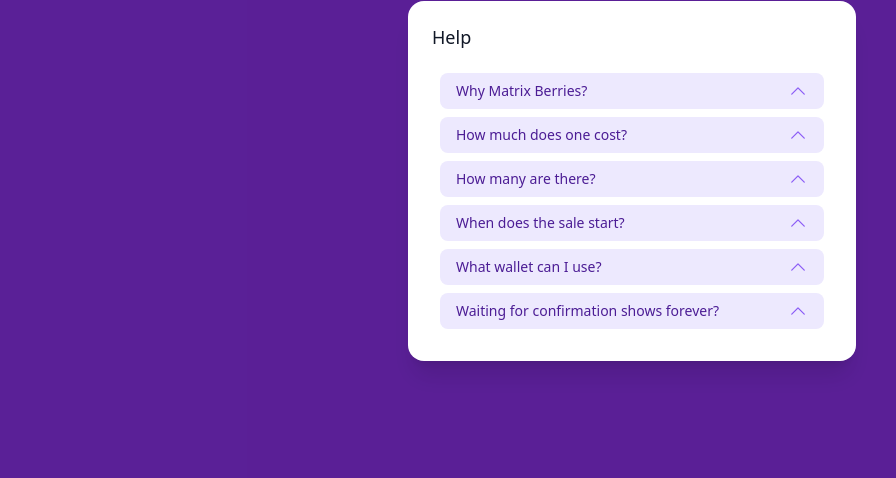
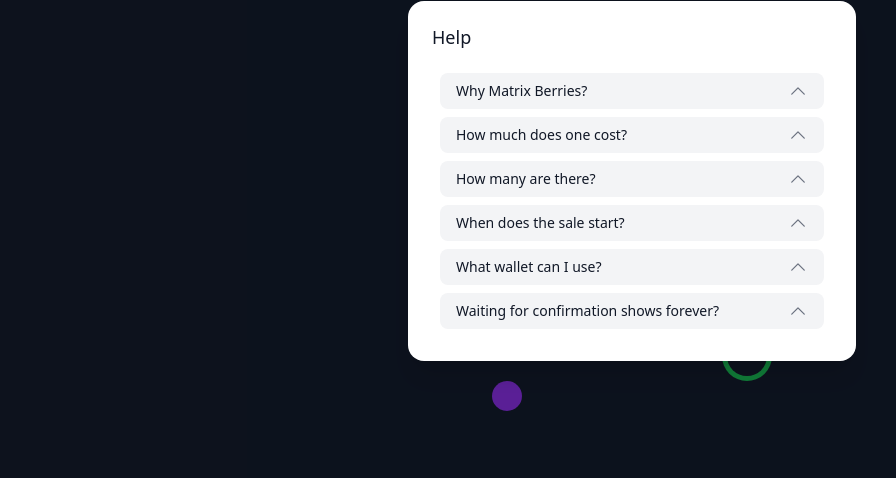
Before and after one commit to berry-pool/matrix, a Gatsby site: page / in a window 1280 px wide. Both pictures are taken after a click on the button "What am I doing here?". Shown: the part 219-697 px from the top of the page, without its empty margins (8-904 px from the left). Built offline with nearby package versions, Linux system fonts and the light colour scheme; Gatsby itself is replaced by a stand-in of ours.

Commit message:
updated UI

```diff
--- a/src/components/helpDialog.tsx
+++ b/src/components/helpDialog.tsx
@@ -56,12 +56,12 @@ export const HelpDialog = ({
                     <Disclosure as="div">
                       {({ open }) => (
                         <>
-                          <Disclosure.Button className="flex w-full justify-between rounded-lg bg-violet-100 px-4 py-2 text-left text-sm font-medium text-violet-900 hover:bg-violet-200 focus:outline-none focus-visible:ring focus-visible:ring-violet-500 focus-visible:ring-opacity-75">
+                          <Disclosure.Button className="flex w-full justify-between rounded-lg bg-gray-100 px-4 py-2 text-left text-sm font-medium text-gray-900 hover:bg-gray-200 focus:outline-none focus-visible:ring focus-visible:ring-gray-500 focus-visible:ring-opacity-75">
                             <span>Why Matrix Berries?</span>
                             <ChevronUpIcon
                               className={`${
                                 open ? "rotate-180 transform" : ""
-                              } h-5 w-5 text-violet-500`}
+                              } h-5 w-5 text-gray-500`}
                             />
                           </Disclosure.Button>
                           <Disclosure.Panel className="px-4 pt-4 pb-2 text-sm text-gray-500">
@@ -83,12 +83,12 @@ export const HelpDialog = ({
                     <Disclosure as="div" className="mt-2">
                       {({ open }) => (
                         <>
-                          <Disclosure.Button className="flex w-full justify-between rounded-lg bg-violet-100 px-4 py-2 text-left text-sm font-medium text-violet-900 hover:bg-violet-200 focus:outline-none focus-visible:ring focus-visible:ring-violet-500 focus-visible:ring-opacity-75">
+                          <Disclosure.Button className="flex w-full justify-between rounded-lg bg-gray-100 px-4 py-2 text-left text-sm font-medium text-gray-900 hover:bg-gray-200 focus:outline-none focus-visible:ring focus-visible:ring-gray-500 focus-visible:ring-opacity-75">
                             <span>How much does one cost?</span>
                             <ChevronUpIcon
                               className={`${
                                 open ? "rotate-180 transform" : ""
-                              } h-5 w-5 text-violet-500`}
+                              } h-5 w-5 text-gray-500`}
                             />
                           </Disclosure.Button>
                           <Disclosure.Panel className="px-4 pt-4 pb-2 text-sm text-gray-500">
@@ -102,12 +102,12 @@ export const HelpDialog = ({
                     <Disclosure as="div" className="mt-2">
                       {({ open }) => (
                         <>
-                          <Disclosure.Button className="flex w-full justify-between rounded-lg bg-violet-100 px-4 py-2 text-left text-sm font-medium text-violet-900 hover:bg-violet-200 focus:outline-none focus-visible:ring focus-visible:ring-violet-500 focus-visible:ring-opacity-75">
+                          <Disclosure.Button className="flex w-full justify-between rounded-lg bg-gray-100 px-4 py-2 text-left text-sm font-medium text-gray-900 hover:bg-gray-200 focus:outline-none focus-visible:ring focus-visible:ring-gray-500 focus-visible:ring-opacity-75">
                             <span>How many are there?</span>
                             <ChevronUpIcon
                               className={`${
                                 open ? "rotate-180 transform" : ""
-                              } h-5 w-5 text-violet-500`}
+                              } h-5 w-5 text-gray-500`}
                             />
                           </Disclosure.Button>
                           <Disclosure.Panel className="px-4 pt-4 pb-2 text-sm text-gray-500">
@@ -119,12 +119,12 @@ export const HelpDialog = ({
                     <Disclosure as="div" className="mt-2">
                       {({ open }) => (
                         <>
-                          <Disclosure.Button className="flex w-full justify-between rounded-lg bg-violet-100 px-4 py-2 text-left text-sm font-medium text-violet-900 hover:bg-violet-200 focus:outline-none focus-visible:ring focus-visible:ring-violet-500 focus-visible:ring-opacity-75">
+                          <Disclosure.Button className="flex w-full justify-between rounded-lg bg-gray-100 px-4 py-2 text-left text-sm font-medium text-gray-900 hover:bg-gray-200 focus:outline-none focus-visible:ring focus-visible:ring-gray-500 focus-visible:ring-opacity-75">
                             <span>When does the sale start?</span>
                             <ChevronUpIcon
                               className={`${
                                 open ? "rotate-180 transform" : ""
-                              } h-5 w-5 text-violet-500`}
+                              } h-5 w-5 text-gray-500`}
                             />
                           </Disclosure.Button>
                           <Disclosure.Panel className="px-4 pt-4 pb-2 text-sm text-gray-500">
@@ -150,12 +150,12 @@ export const HelpDialog = ({
                     <Disclosure as="div" className="mt-2">
                       {({ open }) => (
                         <>
-                          <Disclosure.Button className="flex w-full justify-between rounded-lg bg-violet-100 px-4 py-2 text-left text-sm font-medium text-violet-900 hover:bg-violet-200 focus:outline-none focus-visible:ring focus-visible:ring-violet-500 focus-visible:ring-opacity-75">
+                          <Disclosure.Button className="flex w-full justify-between rounded-lg bg-gray-100 px-4 py-2 text-left text-sm font-medium text-gray-900 hover:bg-gray-200 focus:outline-none focus-visible:ring focus-visible:ring-gray-500 focus-visible:ring-opacity-75">
                             <span>What wallet can I use?</span>
                             <ChevronUpIcon
                               className={`${
                                 open ? "rotate-180 transform" : ""
-                              } h-5 w-5 text-violet-500`}
+                              } h-5 w-5 text-gray-500`}
                             />
                           </Disclosure.Button>
                           <Disclosure.Panel className="px-4 pt-4 pb-2 text-sm text-gray-500">
@@ -170,12 +170,12 @@ export const HelpDialog = ({
                     <Disclosure as="div" className="mt-2">
                       {({ open }) => (
                         <>
-                          <Disclosure.Button className="flex w-full justify-between rounded-lg bg-violet-100 px-4 py-2 text-left text-sm font-medium text-violet-900 hover:bg-violet-200 focus:outline-none focus-visible:ring focus-visible:ring-violet-500 focus-visible:ring-opacity-75">
+                          <Disclosure.Button className="flex w-full justify-between rounded-lg bg-gray-100 px-4 py-2 text-left text-sm font-medium text-gray-900 hover:bg-gray-200 focus:outline-none focus-visible:ring focus-visible:ring-gray-500 focus-visible:ring-opacity-75">
                             <span>Waiting for confirmation shows forever?</span>
                             <ChevronUpIcon
                               className={`${
                                 open ? "rotate-180 transform" : ""
-                              } h-5 w-5 text-violet-500`}
+                              } h-5 w-5 text-gray-500`}
                             />
                           </Disclosure.Button>
                           <Disclosure.Panel className="px-4 pt-4 pb-2 text-sm text-gray-500">
--- a/src/pages/index.tsx
+++ b/src/pages/index.tsx
@@ -32,7 +32,18 @@ const IndexPage = () => {
 
   return (
     <>
-      <div className="w-screen h-screen bg-[#782AC9] relative overflow-hidden">
+      <div className="w-screen h-screen bg-gray-900 relative overflow-hidden">
+        <>
+          <div className="absolute top-[-150px] left-[180px] bg-green-600 w-[300px] h-[300px] rounded-full"></div>
+          <div className="absolute bottom-[-300px] left-[500px] bg-[#782AC9] w-[400px] h-[400px] rounded-full"></div>
+          <div className="absolute bottom-[-250px] left-[550px] bg-gray-900 w-[300px] h-[300px] rounded-full"></div>
+          <div className="absolute top-[600px] left-[500px] bg-[#782AC9] w-[30px] h-[30px] rounded-full"></div>
+          <div className="absolute top-[320px] right-[600px] bg-[#782AC9] w-[60px] h-[60px] rounded-full"></div>
+          <>
+            <div className="absolute bottom-[200px] right-[500px] bg-green-600 w-[50px] h-[50px] rounded-full"></div>
+            <div className="absolute bottom-[205px] right-[505px] bg-gray-900 w-[40px] h-[40px] rounded-full"></div>
+          </>
+        </>
         <div className="absolute top-0 left-0 w-full h-full">
           {start && (
             //@ts-ignore
```
